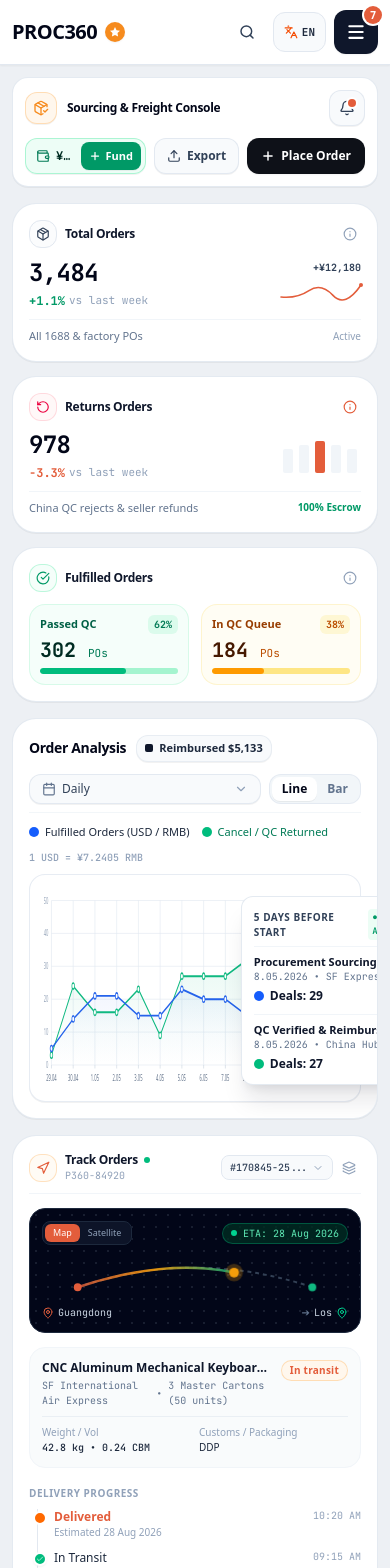
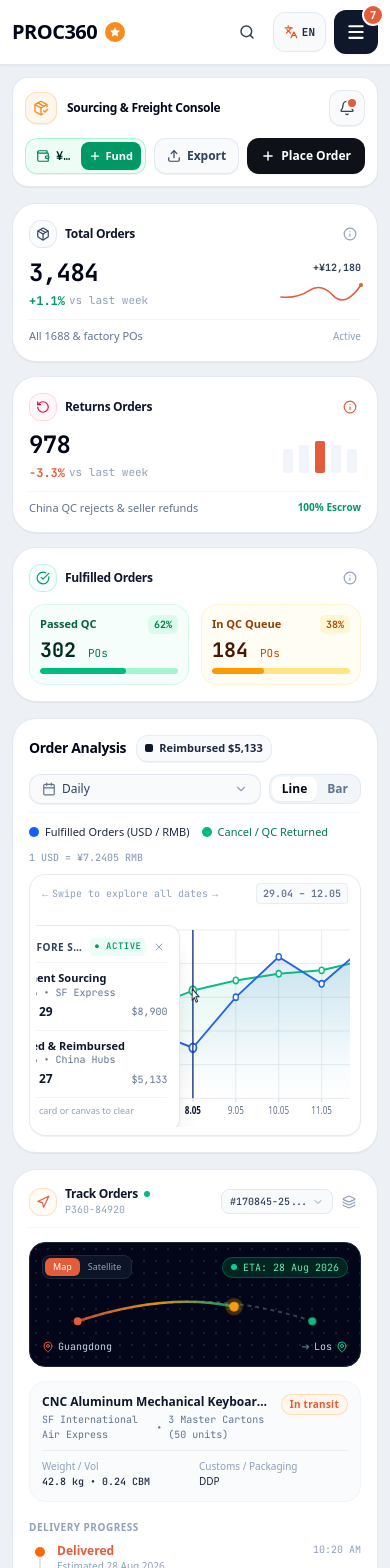
Before and after one commit to G00dhead/Proc361, a React (Vite) app: page / in a window 390 px wide. Shown: the top 1568 px of the page. Built offline with nearby package versions, Linux system fonts and the light colour scheme; a web font is replaced by a local one.

Commit message:
refactor: standardize timeline markers and add auto-scroll
- Refactored timeline components to use absolute-positioned connecting lines for improved layout consistency.
- Implemented auto-scroll and global pointer listener in SourcingAnalyticsSection to enhance mobile interaction for chart tooltips.

```diff
--- a/src/components/SourcingAnalyticsSection.tsx
+++ b/src/components/SourcingAnalyticsSection.tsx
@@ -1,4 +1,4 @@
-import React, { useState } from 'react';
+import React, { useState, useRef, useEffect } from 'react';
 import { motion, AnimatePresence } from 'motion/react';
 import {
   Package,
@@ -108,6 +108,36 @@
   const [chartType, setChartType] = useState<ChartType>('line');
   const [hoveredIndex, setHoveredIndex] = useState<number | null>(9);
   const [isIntervalDropdownOpen, setIsIntervalDropdownOpen] = useState(false);
+  const chartContainerRef = useRef<HTMLDivElement>(null);
+  const chartScrollRef = useRef<HTMLDivElement>(null);
+
+  // Auto-scroll on mobile to make active point or timeline range immediately visible
+  useEffect(() => {
+    if (chartScrollRef.current) {
+      const el = chartScrollRef.current;
+      if (el.scrollWidth > el.clientWidth) {
+        if (safeHoveredIndex !== null && pointsFulfilled[safeHoveredIndex]) {
+          const targetX = (pointsFulfilled[safeHoveredIndex].x / chartWidth) * el.scrollWidth;
+          el.scrollLeft = Math.max(0, targetX - el.clientWidth / 2);
+        } else {
+          el.scrollLeft = (el.scrollWidth - el.clientWidth) * 0.4;
+        }
+      }
+    }
+  }, [timeInterval]);
+
+  // Global listener to dismiss tooltip whenever clicking anywhere outside the chart component
+  useEffect(() => {
+    const handleGlobalClick = (e: MouseEvent | TouchEvent) => {
+      if (chartContainerRef.current && !chartContainerRef.current.contains(e.target as Node)) {
+        setHoveredIndex(null);
+      }
+    };
+    document.addEventListener('pointerdown', handleGlobalClick);
+    return () => {
+      document.removeEventListener('pointerdown', handleGlobalClick);
+    };
+  }, []);
   const [mapMode, setMapMode] = useState<'map' | 'satellite'>('map');
   const [showShipmentMenu, setShowShipmentMenu] = useState(false);
   const [activeShipmentIndex, setActiveShipmentIndex] = useState(0);
@@ -304,7 +334,7 @@
 
   return (
     <>
-      <div className="w-full flex flex-col xl:flex-row items-stretch gap-4 sm:gap-5 overflow-hidden">
+      <div className="w-full flex flex-col xl:flex-row items-stretch gap-4 sm:gap-5">
         {/* LEFT SECTION: 3 STAT CARDS + ORDER ANALYSIS CHART */}
         <div className="flex-1 min-w-0 flex flex-col gap-4 sm:gap-5">
           {/* TOP ROW: 3 STAT CARDS */}
@@ -486,7 +516,7 @@
         </div>
 
         {/* BOTTOM ROW: ORDER ANALYSIS CHART */}
-        <div className="bg-white rounded-3xl p-4 sm:p-6 border border-slate-200/90 shadow-2xs relative overflow-hidden flex flex-col gap-3">
+        <div className="bg-white rounded-3xl p-4 sm:p-6 border border-slate-200/90 shadow-2xs relative flex flex-col gap-3">
           {/* Header Controls: Responsive Flex Wrap Row */}
           <div className="flex flex-col sm:flex-row sm:items-center justify-between gap-3 pb-2 border-b border-slate-100/90">
             {/* Title & Legend Pill */}
@@ -596,16 +626,37 @@
 
             {/* Custom SVG Visualization Container */}
             <div
+              ref={chartContainerRef}
               className="relative w-full bg-white rounded-2xl p-2 sm:p-3.5 border border-slate-200/80 select-none shadow-2xs"
-              onMouseLeave={() => setHoveredIndex(9)}
+              onClick={() => {
+                // Clicking on the container background clears the tooltip
+                setHoveredIndex(null);
+              }}
             >
-              {/* Main Chart Graphic Canvas (Fully Responsive & Fluid on all screen sizes) */}
-              <div className="relative w-full h-[210px] xs:h-[230px] sm:h-[270px] md:h-[290px]">
+              {/* Mobile Swipe Hint */}
+              <div className="flex sm:hidden items-center justify-between px-1 pb-2 text-[10px] text-slate-400 font-mono">
+                <span className="flex items-center gap-1">
+                  <span>←</span>
+                  <span>{language === 'zh' ? '滑动查看完整采购周期' : 'Swipe to explore all dates'}</span>
+                  <span>→</span>
+                </span>
+                <span className="text-slate-500 font-semibold bg-slate-50 px-1.5 py-0.5 rounded border border-slate-200/70">
+                  {currentData[0]?.label} – {currentData[currentData.length - 1]?.label}
+                </span>
+              </div>
+
+              {/* Main Chart Graphic Canvas (Fully Responsive with Touch Pan on Mobile) */}
+              <div
+                ref={chartScrollRef}
+                className="relative w-full overflow-x-auto overflow-y-visible scrollbar-none sm:overflow-visible -mx-0.5 px-0.5 touch-pan-x"
+              >
+                <div className="min-w-[620px] sm:min-w-full relative h-[215px] xs:h-[235px] sm:h-[270px] md:h-[290px]">
                 {chartType === 'line' ? (
                   <svg
-                    className="w-full h-full block"
+                    className="w-full h-full block cursor-pointer"
                     viewBox={`0 0 ${chartWidth} ${chartHeight}`}
                     preserveAspectRatio="none"
+                    onClick={() => setHoveredIndex(null)}
                   >
                     <defs>
                       {/* Subtle Blue Area Gradient */}
@@ -622,6 +673,16 @@
                         <stop offset="100%" stopColor="#10B981" stopOpacity="0.0" />
                       </linearGradient>
                     </defs>
+
+                    {/* Full-canvas clickable backdrop to dismiss tooltip when clicking empty space */}
+                    <rect
+                      x={0}
+                      y={0}
+                      width={chartWidth}
+                      height={chartHeight}
+                      fill="transparent"
+                      onClick={() => setHoveredIndex(null)}
+                    />
 
                     {/* Horizontal Grid Lines & Y-Axis Reference Guides (50, 40, 30, 20, 10, 0) */}
                     {[50, 40, 30, 20, 10, 0].map((val) => {
@@ -807,9 +868,10 @@
                           fill="transparent"
                           className="cursor-pointer"
                           onMouseEnter={() => setHoveredIndex(i)}
-                          onClick={() => {
-                            setHoveredIndex(i);
-                            if (onShowToast) {
+                          onClick={(e) => {
+                            e.stopPropagation();
+                            setHoveredIndex((prev) => (prev === i ? null : i));
+                            if (hoveredIndex !== i && onShowToast) {
                               onShowToast(`${pt.label} Sourcing Velocity: ${pt.dealsBlue} deals (${pt.fulfilledValUSD.toLocaleString()} USD) • QC Claims: ${pt.dealsGreen} deals`);
                             }
                           }}
@@ -819,7 +881,10 @@
                   </svg>
                 ) : (
                   /* Volume Bar Chart View (Synchronized with Blue & Green Palette) */
-                  <div className="w-full h-full flex items-end justify-between px-2 sm:px-6 pb-1 pt-2">
+                  <div
+                    className="w-full h-full flex items-end justify-between px-2 sm:px-6 pb-1 pt-2 cursor-pointer"
+                    onClick={() => setHoveredIndex(null)}
+                  >
                     {currentData.map((d, i) => {
                       const isHovered = safeHoveredIndex === i;
                       const fulfilledHeightPercent = (d.fulfilled / maxY) * 100;
@@ -833,8 +898,8 @@
                           }}
                           onClick={(e) => {
                             e.stopPropagation();
-                            setHoveredIndex(i);
-                            if (onShowToast) {
+                            setHoveredIndex((prev) => (prev === i ? null : i));
+                            if (hoveredIndex !== i && onShowToast) {
                               onShowToast(`${d.label} Deals: ${d.dealsBlue} fulfilled / ${d.dealsGreen} QC claims`);
                             }
                           }}
@@ -871,7 +936,12 @@
 
                 {/* Floating Tooltip Card (Styled matching reference image) */}
                 <AnimatePresence>
-                  {safeHoveredIndex !== null && activePoint && (
+                  {safeHoveredIndex !== null && activePoint && (() => {
+                    const currentPt = pointsFulfilled[safeHoveredIndex] || pointsFulfilled[0];
+                    const xRatio = currentPt ? currentPt.x / chartWidth : 0.5;
+                    const isRightSide = xRatio > 0.5;
+
+                    return (
                       <motion.div
                         key={`tooltip-${safeHoveredIndex}`}
                         initial={{ opacity: 0, scale: 0.95, y: 4 }}
@@ -879,21 +949,33 @@
                         exit={{ opacity: 0, scale: 0.95, y: 4 }}
                         transition={{ duration: 0.12 }}
                         style={{
-                        left: safeHoveredIndex <= 3
-                          ? `${(pointsFulfilled[safeHoveredIndex].x / chartWidth) * 100 + 2.5}%`
-                          : `${(pointsFulfilled[safeHoveredIndex].x / chartWidth) * 100 - 2}%`,
-                        transform: safeHoveredIndex <= 3 ? 'none' : 'translateX(-100%)',
+                          left: isRightSide ? 'auto' : `${Math.max(1, Math.min(94, xRatio * 100 + 2))}%`,
+                          right: isRightSide ? `${Math.max(1, Math.min(94, (1 - xRatio) * 100 + 2))}%` : 'auto',
                           top: '6%',
                         }}
                         onClick={(e) => {
                           e.stopPropagation();
                           setHoveredIndex(null);
                         }}
-                      className="absolute z-30 bg-white text-slate-900 border border-slate-200/90 rounded-xl p-3 shadow-xl shadow-slate-900/10 pointer-events-auto cursor-pointer min-w-[195px] max-w-[245px]"
+                        className="absolute z-30 bg-white text-slate-900 border border-slate-200/90 rounded-xl p-3 shadow-xl shadow-slate-900/10 pointer-events-auto cursor-pointer w-[210px] sm:w-[245px] max-w-[calc(100vw-40px)]"
                       >
                         <div className="text-[10px] font-bold text-slate-700 tracking-wider uppercase mb-2 pb-1.5 border-b border-slate-100 flex items-center justify-between">
-                        <span>{safeHoveredIndex === 9 ? '5 DAYS BEFORE START' : `${activePoint.label} • SOURCING CYCLE`}</span>
+                          <span className="truncate mr-1.5">{safeHoveredIndex === 9 ? '5 DAYS BEFORE START' : `${activePoint.label} • SOURCING`}</span>
+                          <div className="flex items-center gap-1.5 shrink-0">
                             <span className="text-[9px] font-mono font-semibold text-emerald-600 bg-emerald-50 px-1 py-0.5 rounded">● ACTIVE</span>
+                            <button
+                              type="button"
+                              onClick={(e) => {
+                                e.stopPropagation();
+                                setHoveredIndex(null);
+                              }}
+                              className="w-4 h-4 rounded flex items-center justify-center text-slate-400 hover:text-slate-700 hover:bg-slate-100 transition-colors"
+                              title="Close tooltip"
+                              aria-label="Close tooltip"
+                            >
+                              <X className="w-3 h-3" />
+                            </button>
+                          </div>
                         </div>
 
                         <div className="space-y-2.5">
@@ -931,9 +1013,16 @@
                             </div>
                           </div>
                         </div>
+
+                        {/* Clear hint */}
+                        <div className="mt-2.5 pt-1.5 text-[9px] text-slate-400 text-center font-medium border-t border-slate-100">
+                          {language === 'zh' ? '点击此处或空白处关闭' : 'Click card or canvas to clear'}
+                        </div>
                       </motion.div>
-                  )}
+                    );
+                  })()}
                 </AnimatePresence>
+              </div>
               </div>
             </div>
             </div>
@@ -1164,13 +1253,16 @@
               {language === 'zh' ? '运输节点时效' : 'Delivery Progress'}
             </div>
 
-            <div className="flex flex-col gap-2.5 relative pl-4 border-l border-slate-200 ml-2">
+            <div className="relative flex flex-col gap-2.5 ml-1">
+              {/* Vertical connecting line - perfectly centered with circles */}
+              <div className="absolute left-[7px] top-2 bottom-2 w-[2px] -translate-x-1/2 bg-slate-200" />
+
               {currentShipment.timeline.map((step, sIdx) => {
                 const isFirst = sIdx === 0;
                 return (
-                  <div key={sIdx} className="relative flex items-start justify-between text-xs group">
-                    {/* Node Dot */}
-                    <div className={`absolute -left-[21px] top-0.5 w-3.5 h-3.5 rounded-full border-2 flex items-center justify-center ${
+                  <div key={sIdx} className="relative flex items-start justify-between text-xs group pl-6">
+                    {/* Node Dot - anchored to exact same center as the vertical line */}
+                    <div className={`absolute left-[7px] -translate-x-1/2 top-0.5 w-3.5 h-3.5 rounded-full border-2 flex items-center justify-center ${
                       step.completed
                         ? 'bg-emerald-500 border-white text-white shadow-xs'
                         : isFirst
```
Also changed, not shown: src/components/OrderDetailDrawer.tsx (+5 -3 lines), src/components/OrderRow.tsx (+5 -3 lines). Lines whose indentation alone changed are shown as unchanged.
